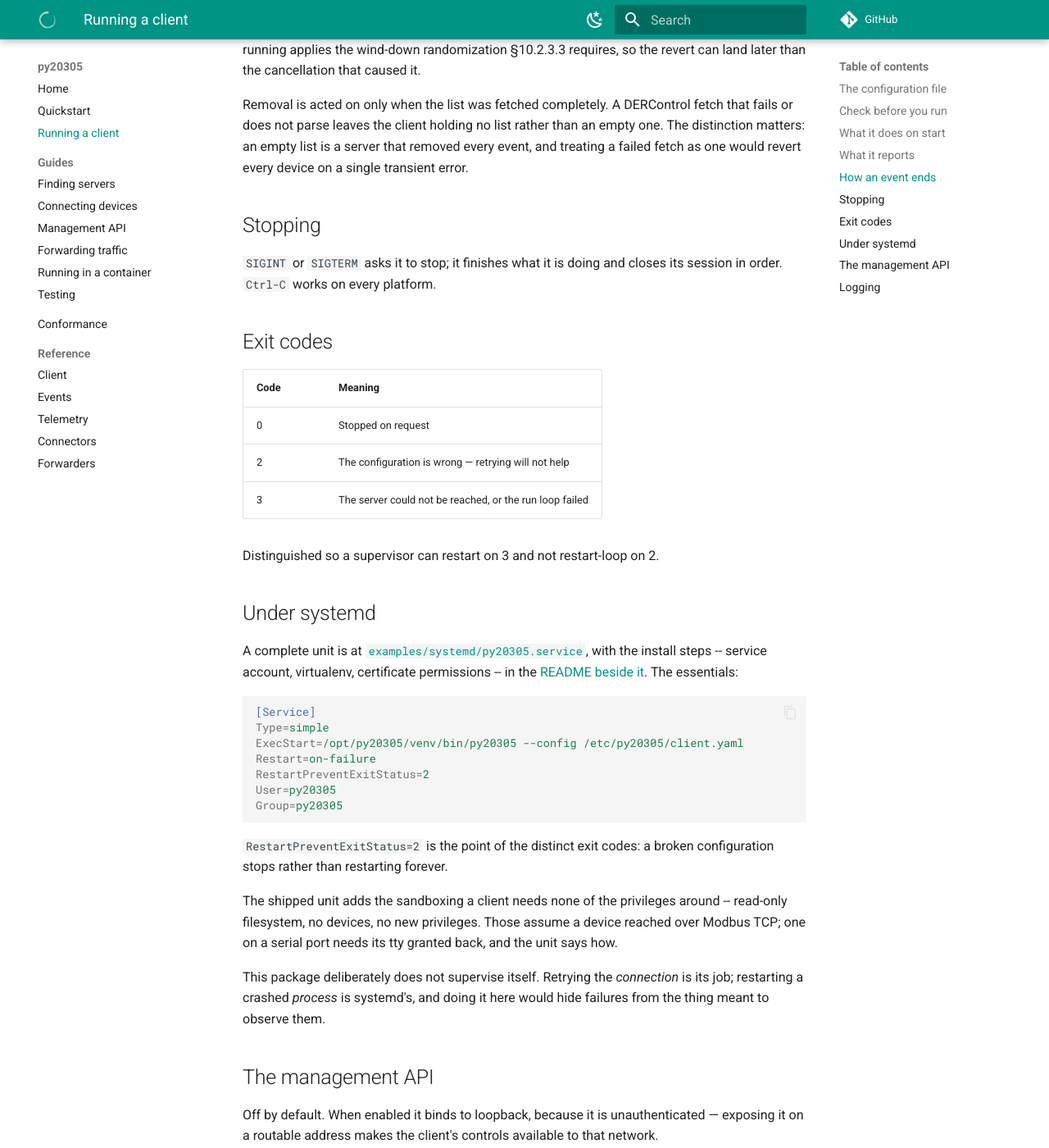
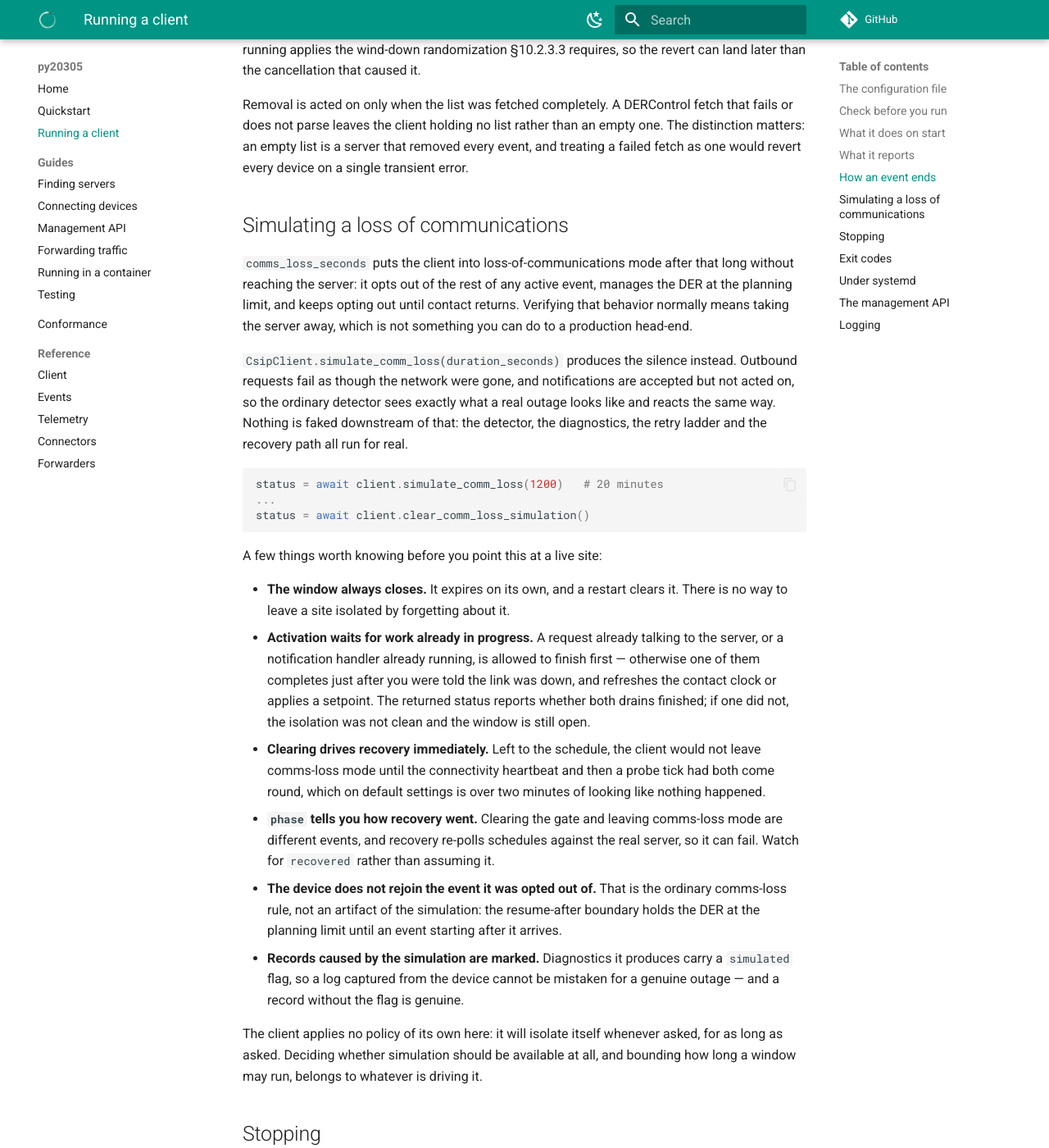
Before and after one commit to DERSecurity/py20305, an MkDocs documentation site: the page built from docs/running.md, in a window 1280 px wide and 1400 px high, scrolled down 2537 px. Shown: the whole window at 82% size. Built offline with MkDocs 1.6.1 and Material for MkDocs 9.7.7, drawn with Linux system fonts in a browser that asks for light colours; comment, search, counter and statistics services are not loaded.

Commit message:
Mark simulated outages in diagnostics, and release 0.7.0
The marker goes on records the injected failure actually caused, not on
everything raised while a window happens to be open. Blanket-marking would
relabel a real fault occurring during a simulation as a test artifact and hide
it, which is the opposite of what the marker is for. Marked records are test
artifacts and unmarked ones are genuine, so a log captured from a deployed
device reads either way round.

````diff
--- a/docs/running.md
+++ b/docs/running.md
@@ -113,6 +113,57 @@ an empty one. The distinction matters: an empty list is a server that removed
 every event, and treating a failed fetch as one would revert every device on a
 single transient error.
 
+## Simulating a loss of communications
+
+`comms_loss_seconds` puts the client into loss-of-communications mode after that
+long without reaching the server: it opts out of the rest of any active event,
+manages the DER at the planning limit, and keeps opting out until contact
+returns. Verifying that behavior normally means taking the server away, which is
+not something you can do to a production head-end.
+
+`CsipClient.simulate_comm_loss(duration_seconds)` produces the silence instead.
+Outbound requests fail as though the network were gone, and notifications are
+accepted but not acted on, so the ordinary detector sees exactly what a real
+outage looks like and reacts the same way. Nothing is faked downstream of that:
+the detector, the diagnostics, the retry ladder and the recovery path all run
+for real.
+
+```python
+status = await client.simulate_comm_loss(1200)   # 20 minutes
+...
+status = await client.clear_comm_loss_simulation()
+```
+
+A few things worth knowing before you point this at a live site:
+
+- **The window always closes.** It expires on its own, and a restart clears it.
+  There is no way to leave a site isolated by forgetting about it.
+- **Activation waits for work already in progress.** A request already talking
+  to the server, or a notification handler already running, is allowed to
+  finish first — otherwise one of them completes just after you were told the
+  link was down, and refreshes the contact clock or applies a setpoint. The
+  returned status reports whether both drains finished; if one did not, the
+  isolation was not clean and the window is still open.
+- **Clearing drives recovery immediately.** Left to the schedule, the client
+  would not leave comms-loss mode until the connectivity heartbeat and then a
+  probe tick had both come round, which on default settings is over two minutes
+  of looking like nothing happened.
+- **`phase` tells you how recovery went.** Clearing the gate and leaving
+  comms-loss mode are different events, and recovery re-polls schedules against
+  the real server, so it can fail. Watch for `recovered` rather than assuming
+  it.
+- **The device does not rejoin the event it was opted out of.** That is the
+  ordinary comms-loss rule, not an artifact of the simulation: the resume-after
+  boundary holds the DER at the planning limit until an event starting after it
+  arrives.
+- **Records caused by the simulation are marked.** Diagnostics it produces carry
+  a `simulated` flag, so a log captured from the device cannot be mistaken for a
+  genuine outage — and a record without the flag is genuine.
+
+The client applies no policy of its own here: it will isolate itself whenever
+asked, for as long as asked. Deciding whether simulation should be available at
+all, and bounding how long a window may run, belongs to whatever is driving it.
+
 ## Stopping
 
 `SIGINT` or `SIGTERM` asks it to stop; it finishes what it is doing and closes
--- a/pyproject.toml
+++ b/pyproject.toml
@@ -4,7 +4,7 @@ build-backend = "setuptools.build_meta"
 
 [project]
 name = "py20305"
-version = "0.6.1"
+version = "0.7.0"
 description = "An open IEEE 2030.5 / CSIP client for distributed energy resources"
 readme = "README.md"
 license = "Apache-2.0"
````
Also changed, not shown: CHANGELOG.md (+34 -0 lines), 2 other files.
